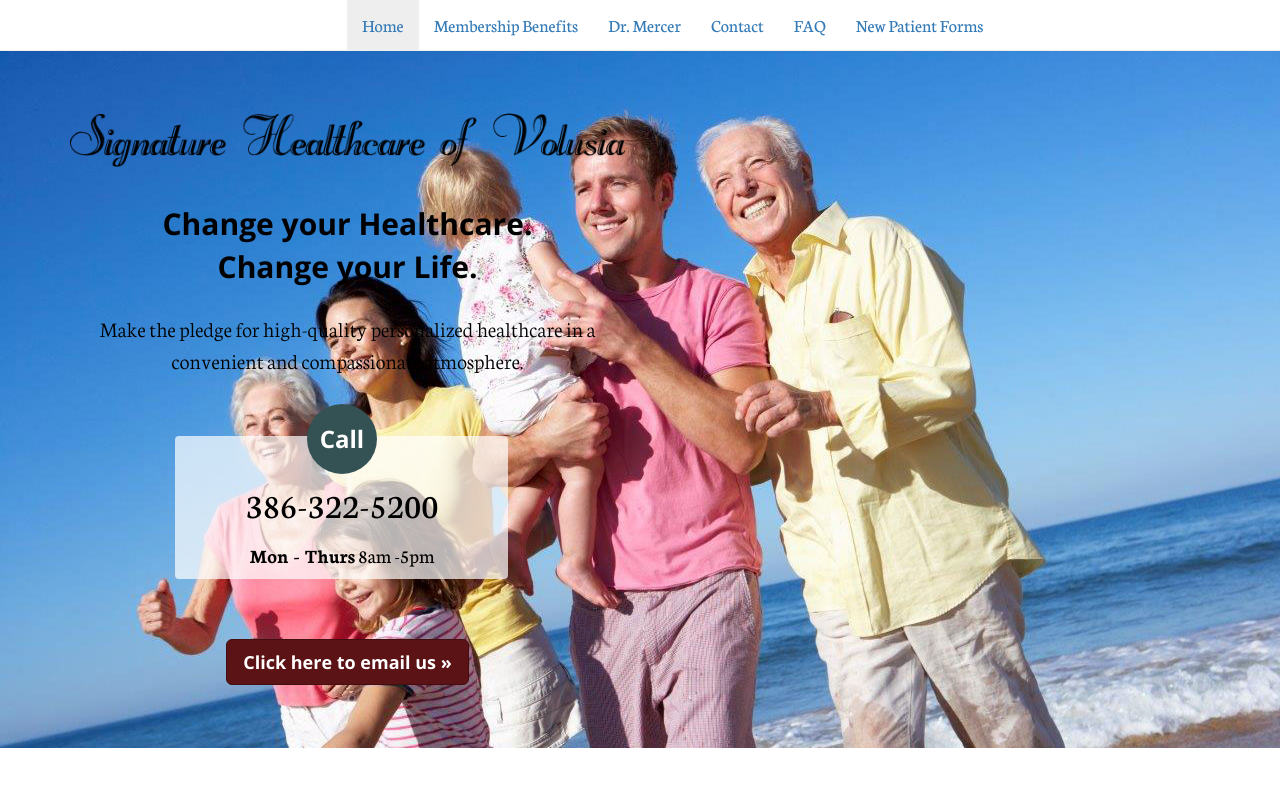
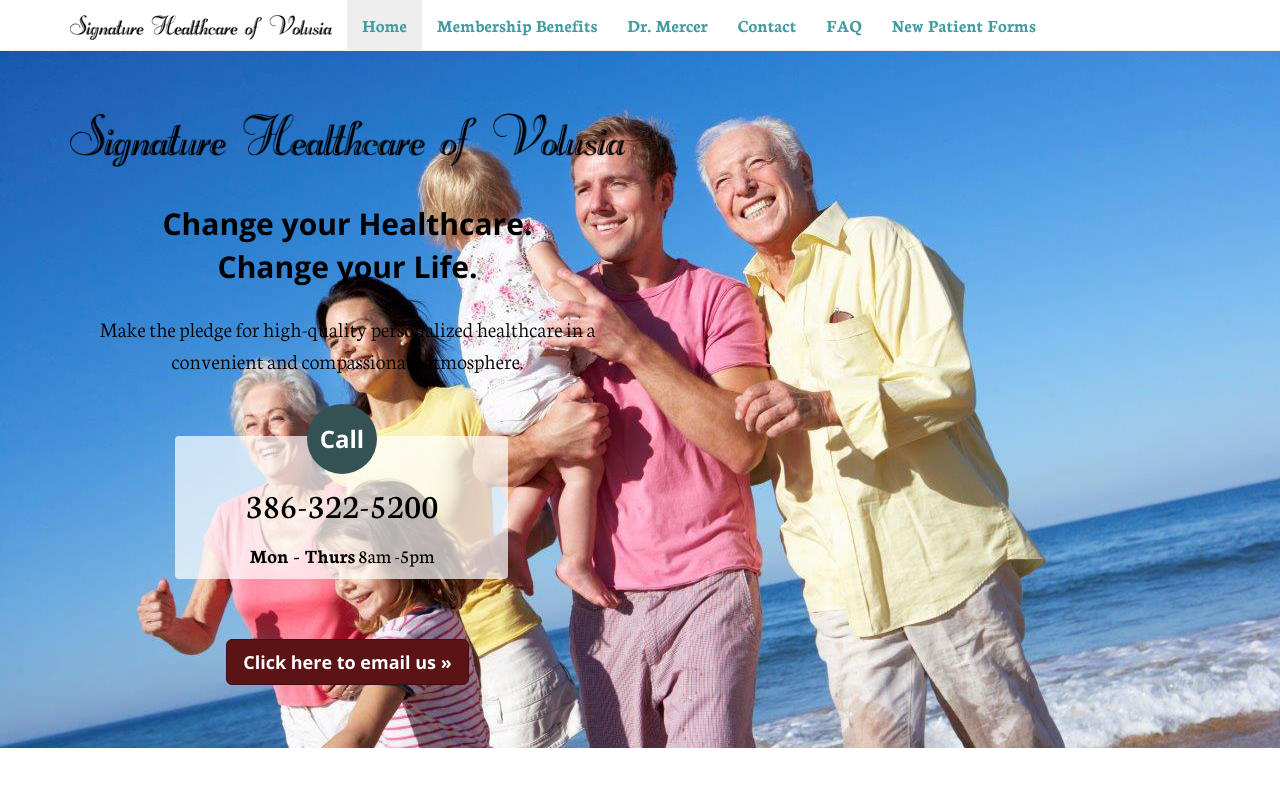
Before and after one commit to swbarnes/sighealth_static, a plain HTML site: page index.html in a window 1280 px wide. Shown: the top 800 px of the page. Drawn offline with nearby package versions, Linux system fonts and the light colour scheme.

Commit message:
Added black logo for top menu and set link colors for top menu

```diff
--- a/css/custom.css
+++ b/css/custom.css
@@ -15,6 +15,8 @@
  *
  * Dark Brown Background: #544134;
  * Darker Brown: #3a2d24;
+ * Dark Teal: #345254;
+ * Light Teal: #439aa0;
 */
 
 /* General */
@@ -70,6 +72,16 @@ hr.section-divider {
     background-image: linear-gradient(to right, #fff, #A08673, #fff);
 }
 
+a:link, a:visited {
+	color: #439aa0;
+	text-decoration: none;
+	font-weight: bold;
+}
+
+a:hover, a:active {
+	color: #345254;
+}
+
 .modal-header {
 	font-family: 'Open Sans', Helvetica, sans-serif;
 }
@@ -108,6 +120,7 @@ hr.section-divider {
 }
 
 .navbar .active {
+	color: #345254;
 	background-color: #eee;
 }
 
--- a/index.html
+++ b/index.html
@@ -37,7 +37,7 @@
 							<span class="icon-bar"></span>
 							<span class="icon-bar"></span>
 						</button>
-						<a class="navbar-brand" href="#"><img src="img/signature-logo.png" alt="Signature Healthcare of Volusia"></a>
+						<a class="navbar-brand" href="#"><img src="img/signature-logo-black.png" alt="Signature Healthcare of Volusia"></a>
 					</div><!--/.navbar-header-->
 					<div id="navbar" class="collapse navbar-collapse">
 						<ul class="nav navbar-nav">
```
Also changed, not shown: img/signature-logo-black.png (added).
